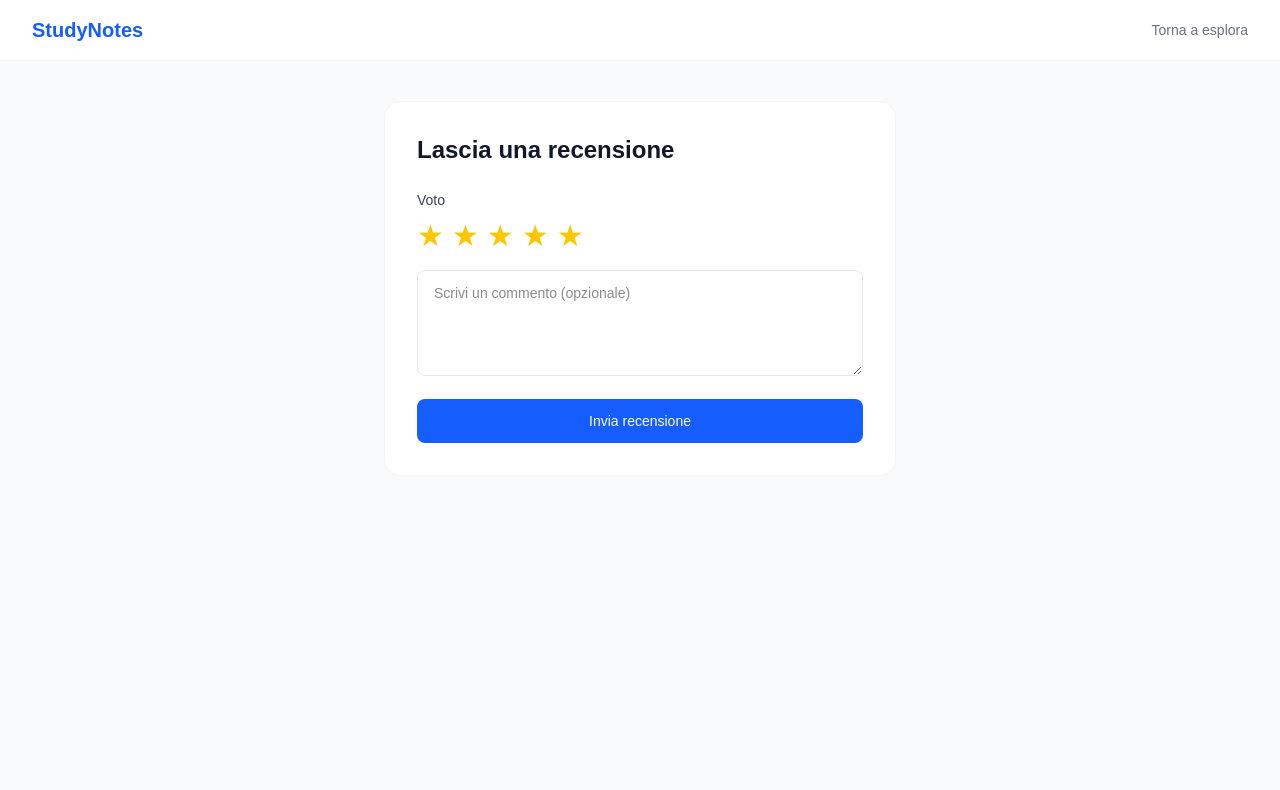
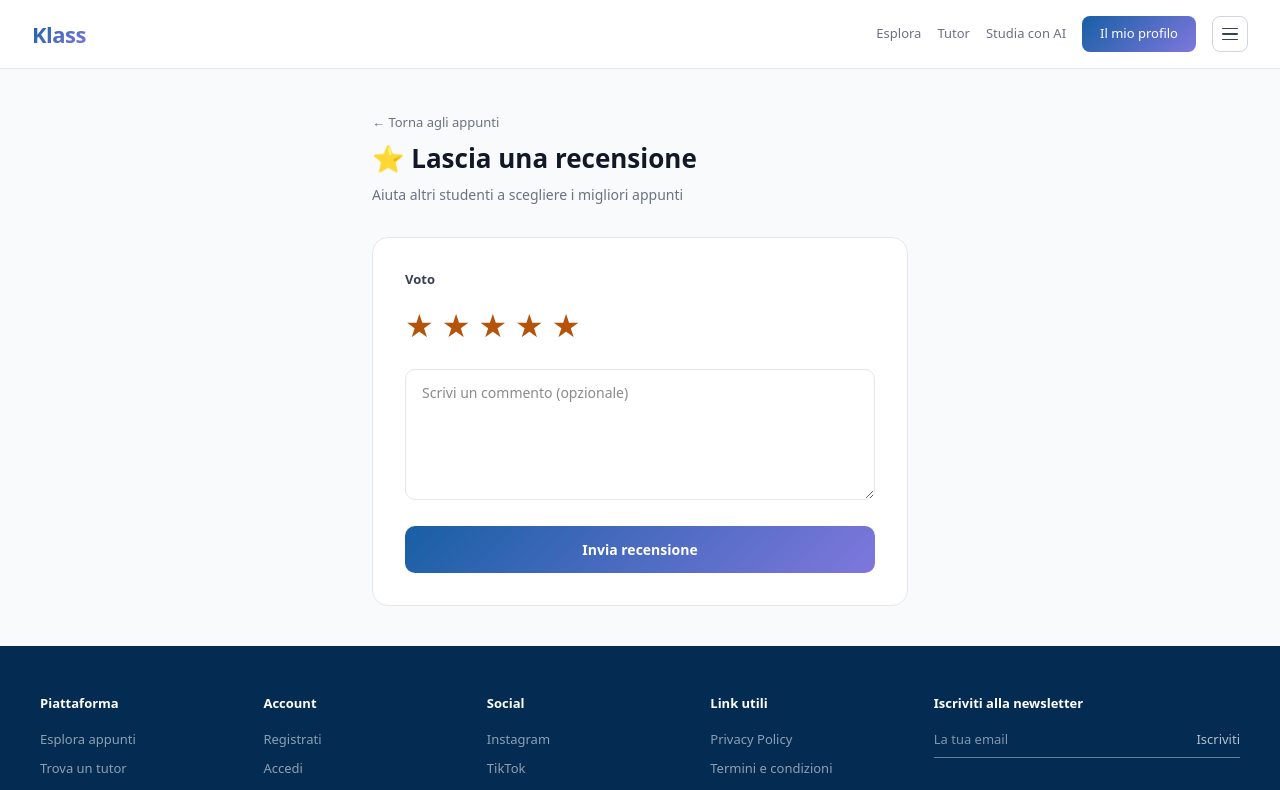
Before and after one commit to StarUpm/studynotes, a Next.js app: page /recensione-appunto/1 in a window 1280 px wide. Shown: the top 790 px of the page. Built offline with nearby package versions, Linux system fonts and the light colour scheme.

Commit message:
Update page.tsx

```diff
--- a/src/app/recensione-appunto/[noteId]/page.tsx
+++ b/src/app/recensione-appunto/[noteId]/page.tsx
@@ -3,6 +3,7 @@
 import { useState } from 'react'
 import { supabase } from '@/lib/supabase'
 import { useRouter, useParams } from 'next/navigation'
+import Layout from '@/app/components/Layout'
 
 export default function RecensioneAppunto() {
   const [voto, setVoto] = useState(5)
@@ -14,72 +15,37 @@ export default function RecensioneAppunto() {
   const params = useParams()
   const noteId = params.noteId as string
 
-  function selezionaVoto(v: number) {
-    setVoto(v)
-  }
-
-  function updateCommento(e: React.ChangeEvent<HTMLTextAreaElement>) {
-    setCommento(e.target.value)
-  }
-
   async function inviaRecensione() {
     setLoading(true)
     setError('')
-
     const userData = await supabase.auth.getUser()
-    if (!userData.data.user) {
-      setError('Devi accedere prima')
-      setLoading(false)
-      return
-    }
-
+    if (!userData.data.user) { setError('Devi accedere prima'); setLoading(false); return }
     const result = await supabase.from('reviews').insert({
       note_id: noteId,
       studente_id: userData.data.user.id,
-      voto: voto,
-      commento: commento
+      voto, commento
     })
-
-    if (result.error) {
-      setError('Errore: ' + result.error.message)
-    } else {
-      setSuccess(true)
-      setTimeout(() => router.push('/esplora'), 1500)
-    }
+    if (result.error) { setError('Errore: ' + result.error.message) }
+    else { setSuccess(true); setTimeout(() => router.push('/esplora'), 1500) }
     setLoading(false)
   }
 
-  function goToEsplora() {
-    router.push('/esplora')
-  }
+  return (
+    <Layout>
+      <div style={{ maxWidth: 600, margin: '0 auto', padding: '40px 32px' }}>
+        <button onClick={() => router.push('/esplora')} style={{ background: 'none', border: 'none', color: '#6B7280', fontSize: 13, cursor: 'pointer', marginBottom: 6 }}>← Torna agli appunti</button>
+        <h1 style={{ fontSize: 26, fontWeight: 700, color: '#111827', marginBottom: 6 }}>⭐ Lascia una recensione</h1>
+        <p style={{ fontSize: 14, color: '#6B7280', marginBottom: 32 }}>Aiuta altri studenti a scegliere i migliori appunti</p>
 
-  return (
-    <main className="min-h-screen bg-gray-50">
-      <nav className="bg-white border-b border-gray-100 px-8 py-4 flex justify-between items-center">
-        <span className="text-xl font-bold text-blue-600">StudyNotes</span>
-        <button onClick={goToEsplora} className="text-sm text-gray-500 hover:text-blue-600">
-          Torna a esplora
-        </button>
-      </nav>
-      <div className="max-w-xl mx-auto px-8 py-10">
-        <div className="bg-white rounded-2xl border border-gray-100 p-8">
-          <h1 className="text-2xl font-bold text-gray-900 mb-6">Lascia una recensione</h1>
+        <div style={{ background: 'white', border: '0.5px solid #e5e7eb', borderRadius: 16, padding: 32 }}>
+          {error && <p style={{ color: '#DC2626', fontSize: 13, marginBottom: 16, background: '#FEF2F2', padding: '10px 14px', borderRadius: 8 }}>{error}</p>}
+          {success && <p style={{ color: '#059669', fontSize: 13, marginBottom: 16, background: '#ECFDF5', padding: '10px 14px', borderRadius: 8 }}>✓ Recensione inviata, grazie!</p>}
 
-          {error && <p className="text-red-500 text-sm mb-4">{error}</p>}
-          {success && <p className="text-green-500 text-sm mb-4">Recensione inviata, grazie!</p>}
-
-          <p className="text-sm font-medium text-gray-700 mb-2">Voto</p>
-          <div className="flex gap-2 mb-4">
-            {[1, 2, 3, 4, 5].map(function (v) {
-              const attivo = v <= voto
+          <p style={{ fontSize: 13, fontWeight: 600, color: '#374151', marginBottom: 12 }}>Voto</p>
+          <div style={{ display: 'flex', gap: 8, marginBottom: 20 }}>
+            {[1,2,3,4,5].map(function(v) {
               return (
-                <button
-                  key={v}
-                  onClick={function () { selezionaVoto(v) }}
-                  className={attivo ? 'text-3xl text-yellow-400' : 'text-3xl text-gray-300'}
-                >
-                  ★
-                </button>
+                <button key={v} onClick={() => setVoto(v)} style={{ fontSize: 32, background: 'none', border: 'none', cursor: 'pointer', color: v <= voto ? '#B45309' : '#e5e7eb' }}>★</button>
               )
             })}
           </div>
@@ -87,20 +53,16 @@ export default function RecensioneAppunto() {
           <textarea
             placeholder="Scrivi un commento (opzionale)"
             value={commento}
-            onChange={updateCommento}
-            rows={4}
-            className="w-full border border-gray-200 rounded-lg px-4 py-3 mb-4 text-sm focus:outline-none focus:border-blue-500"
+            onChange={e => setCommento(e.target.value)}
+            rows={5}
+            style={{ width: '100%', border: '0.5px solid #e5e7eb', borderRadius: 10, padding: '12px 16px', fontSize: 14, outline: 'none', resize: 'vertical', marginBottom: 20 }}
           />
 
-          <button
-            onClick={inviaRecensione}
-            disabled={loading}
-            className="w-full bg-blue-600 text-white py-3 rounded-lg text-sm font-medium hover:bg-blue-700 disabled:opacity-50"
-          >
+          <button onClick={inviaRecensione} disabled={loading} style={{ width: '100%', background: 'linear-gradient(135deg,#185FA5,#7F77DD)', color: 'white', border: 'none', padding: 13, borderRadius: 10, fontSize: 14, fontWeight: 600, cursor: 'pointer', opacity: loading ? 0.7 : 1 }}>
             {loading ? 'Invio in corso...' : 'Invia recensione'}
           </button>
         </div>
       </div>
-    </main>
+    </Layout>
   )
 }
```
